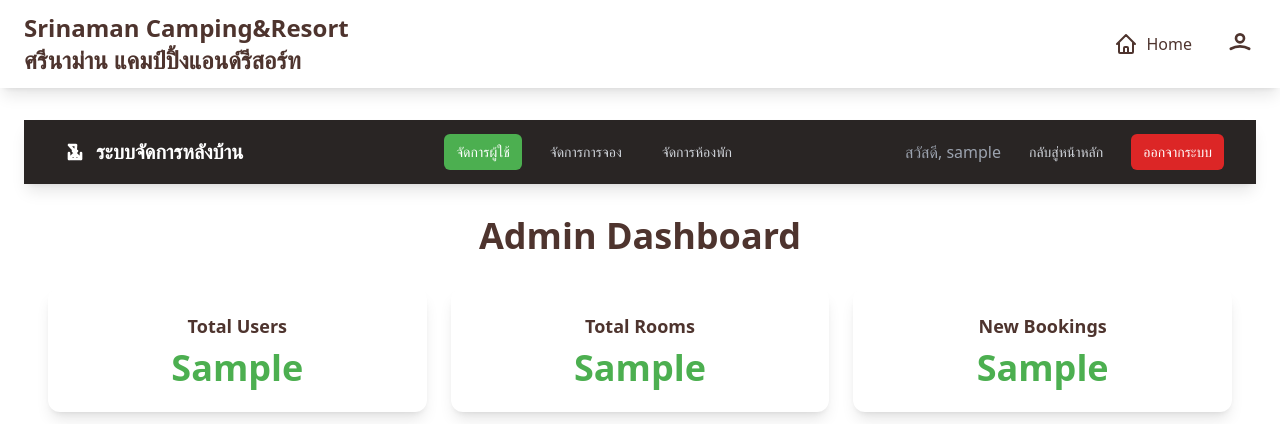
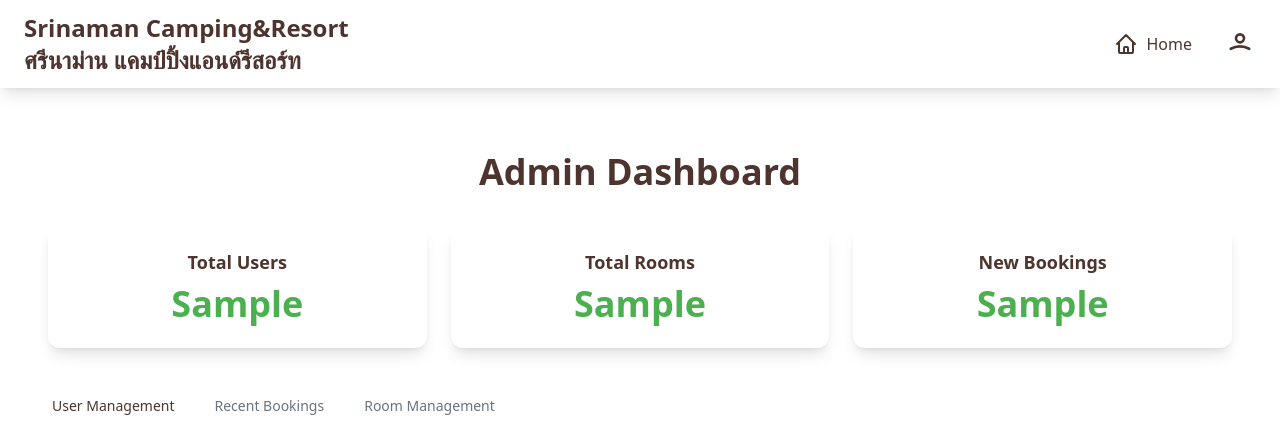
Before and after one commit to manman2005/app1, a PHP site: template views/admin/dashboard.php in a window 1280 px wide. Shown: the top 424 px of the page. Run offline with PHP 8.4, Linux system fonts and the light colour scheme; the visitor is signed in with stand-in values (Sample User, id 1); the template is opened without the code that fills it: most values are stand-ins (such as "Sample title", 1, 10 or a date in 2020); data that the repository does not hold is empty; some libraries are stand-ins or nearby versions.

Commit message:
ลบเนปบาร์ แก้ไขไฟล์ลิงค์หน้าเนปบาร์

```diff
--- a/views/admin/add_room.php
+++ b/views/admin/add_room.php
@@ -1,5 +1,5 @@
 <?php include __DIR__ . '/../partials/header.php'; ?>
-<?php include __DIR__ . '/../partials/admin_navbar.php'; ?>
+
 
 <div class="container mx-auto px-6 py-8">
     <h1 class="text-4xl font-bold text-text-main mb-8 text-center">เพิ่มห้องพักใหม่</h1>
--- a/views/admin/add_user.php
+++ b/views/admin/add_user.php
@@ -1,5 +1,5 @@
 <?php include __DIR__ . '/../partials/header.php'; ?>
-<?php include __DIR__ . '/../partials/admin_navbar.php'; ?>
+
 
 <div class="container mx-auto px-6 py-8">
     <h1 class="text-4xl font-bold text-text-main mb-8 text-center">เพิ่มผู้ใช้ใหม่</h1>
--- a/views/admin/dashboard.php
+++ b/views/admin/dashboard.php
@@ -1,5 +1,5 @@
 <?php include_once __DIR__ . '/../partials/header.php'; ?>
-<?php include_once __DIR__ . '/../partials/admin_navbar.php'; ?>
+
 
 <div class="container mx-auto px-6 py-8">
     <h1 class="text-4xl font-bold text-text-main mb-8 text-center">Admin Dashboard</h1>
--- a/views/admin/edit_room.php
+++ b/views/admin/edit_room.php
@@ -1,5 +1,5 @@
 <?php include __DIR__ . '/../partials/header.php'; ?>
-<?php include __DIR__ . '/../partials/admin_navbar.php'; ?>
+
 
 <div class="container mx-auto px-6 py-8">
     <h1 class="text-4xl font-bold text-text-main mb-8 text-center">แก้ไขข้อมูลห้องพัก</h1>
--- a/views/admin/edit_user.php
+++ b/views/admin/edit_user.php
@@ -1,5 +1,5 @@
 <?php include __DIR__ . '/../partials/header.php'; ?>
-<?php include __DIR__ . '/../partials/admin_navbar.php'; ?>
+
 
 <div class="container mx-auto p-4">
     <h1 class="text-2xl font-bold mb-4">Edit User</h1>
--- a/views/partials/admin_navbar.php
+++ /dev/null
@@ -1,82 +0,0 @@
-<nav class="bg-stone-800 shadow-lg sticky top-0 z-50">
-    <div class="container mx-auto px-4 sm:px-6 lg:px-8">
-        <div class="flex items-center justify-between h-16">
-            <div class="flex items-center">
-                <a href="/app1/admin/dashboard" class="flex-shrink-0 flex items-center text-white">
-                    <svg class="h-8 w-8 mr-2" xmlns="http://www.w3.org/2000/svg" fill="none" viewBox="0 0 24 24" stroke="currentColor">
-                        <path stroke-linecap="round" stroke-linejoin="round" stroke-width="2" d="M9.75 17.25v-4.5m0 4.5h4.5m-4.5 0l6-6m3 6l-6-6m6 6v-4.5m0 4.5h-4.5m4.5 0l-6-6m-3 6l6-6m-6 6h4.5m0 0v-4.5m0 4.5L15 6.75M9.75 6.75h4.5M9.75 6.75L15 12.25" />
-                    </svg>
-                    <span class="font-bold text-xl">ระบบจัดการหลังบ้าน</span>
-                </a>
-            </div>
-            <div class="hidden md:block">
-                <div class="ml-10 flex items-baseline space-x-4">
-                    <a href="/app1/admin/dashboard?tab=user-management-tab" class="nav-link text-gray-300 hover:bg-stone-700 hover:text-white px-3 py-2 rounded-md text-sm font-medium">จัดการผู้ใช้</a>
-                    <a href="/app1/admin/dashboard?tab=booking-management-tab" class="nav-link text-gray-300 hover:bg-stone-700 hover:text-white px-3 py-2 rounded-md text-sm font-medium">จัดการการจอง</a>
-                    <a href="/app1/admin/dashboard?tab=room-management-tab" class="nav-link text-gray-300 hover:bg-stone-700 hover:text-white px-3 py-2 rounded-md text-sm font-medium">จัดการห้องพัก</a>
-                </div>
-            </div>
-            <div class="hidden md:flex items-center space-x-4">
-                <span class="text-gray-400">สวัสดี, <?= htmlspecialchars($_SESSION['username']); ?></span>
-                <a href="/app1/" class="text-gray-300 hover:bg-stone-700 hover:text-white px-3 py-2 rounded-md text-sm font-medium" target="_blank">กลับสู่หน้าหลัก</a>
-                <a href="/app1/logout" class="bg-red-600 hover:bg-red-700 text-white px-3 py-2 rounded-md text-sm font-medium">ออกจากระบบ</a>
-            </div>
-            <div class="-mr-2 flex md:hidden">
-                <button type="button" id="mobile-menu-button-admin" class="bg-stone-800 inline-flex items-center justify-center p-2 rounded-md text-gray-400 hover:text-white hover:bg-stone-700 focus:outline-none focus:ring-2 focus:ring-offset-2 focus:ring-offset-stone-800 focus:ring-white">
-                    <span class="sr-only">Open main menu</span>
-                    <svg class="block h-6 w-6" xmlns="http://www.w3.org/2000/svg" fill="none" viewBox="0 0 24 24" stroke="currentColor" aria-hidden="true">
-                        <path stroke-linecap="round" stroke-linejoin="round" stroke-width="2" d="M4 6h16M4 12h16M4 18h16" />
-                    </svg>
-                    <svg class="hidden h-6 w-6" xmlns="http://www.w3.org/2000/svg" fill="none" viewBox="0 0 24 24" stroke="currentColor" aria-hidden="true">
-                        <path stroke-linecap="round" stroke-linejoin="round" stroke-width="2" d="M6 18L18 6M6 6l12 12" />
-                    </svg>
-                </button>
-            </div>
-        </div>
-    </div>
-
-    <div class="md:hidden hidden" id="mobile-menu-admin">
-        <div class="px-2 pt-2 pb-3 space-y-1 sm:px-3">
-            <a href="/app1/admin/dashboard?tab=user-management-tab" class="nav-link text-gray-300 hover:bg-stone-700 hover:text-white block px-3 py-2 rounded-md text-base font-medium">จัดการผู้ใช้</a>
-            <a href="/app1/admin/dashboard?tab=booking-management-tab" class="nav-link text-gray-300 hover:bg-stone-700 hover:text-white block px-3 py-2 rounded-md text-base font-medium">จัดการการจอง</a>
-            <a href="/app1/admin/dashboard?tab=room-management-tab" class="nav-link text-gray-300 hover:bg-stone-700 hover:text-white block px-3 py-2 rounded-md text-base font-medium">จัดการห้องพัก</a>
-        </div>
-        <div class="pt-4 pb-3 border-t border-stone-700">
-            <div class="flex items-center px-5">
-                <div class="ml-3">
-                    <div class="text-base font-medium leading-none text-white"><?= htmlspecialchars($_SESSION['username']); ?></div>
-                </div>
-            </div>
-            <div class="mt-3 px-2 space-y-1">
-                <a href="/app1/" class="block px-3 py-2 rounded-md text-base font-medium text-gray-400 hover:text-white hover:bg-stone-700" target="_blank">กลับสู่หน้าหลัก</a>
-                <a href="/app1/auth/logout" class="block px-3 py-2 rounded-md text-base font-medium text-gray-400 hover:text-white hover:bg-stone-700">ออกจากระบบ</a>
-            </div>
-        </div>
-    </div>
-</nav>
-
-<script>
-document.addEventListener('DOMContentLoaded', function () {
-    const btn = document.getElementById('mobile-menu-button-admin');
-    const menu = document.getElementById('mobile-menu-admin');
-
-    btn.addEventListener('click', () => {
-        menu.classList.toggle('hidden');
-    });
-
-    const navLinks = document.querySelectorAll('.nav-link');
-    const urlParams = new URLSearchParams(window.location.search);
-    const activeTab = urlParams.get('tab') || 'user-management-tab'; // Default to user tab
-
-    navLinks.forEach(link => {
-        const tabName = new URL(link.href).searchParams.get('tab');
-        if (tabName === activeTab) {
-            link.classList.add('bg-accent', 'text-white');
-            link.classList.remove('text-gray-300', 'hover:bg-stone-700');
-        } else {
-            link.classList.remove('bg-accent', 'text-white');
-            link.classList.add('text-gray-300', 'hover:bg-stone-700');
-        }
-    });
-});
-</script>
```
